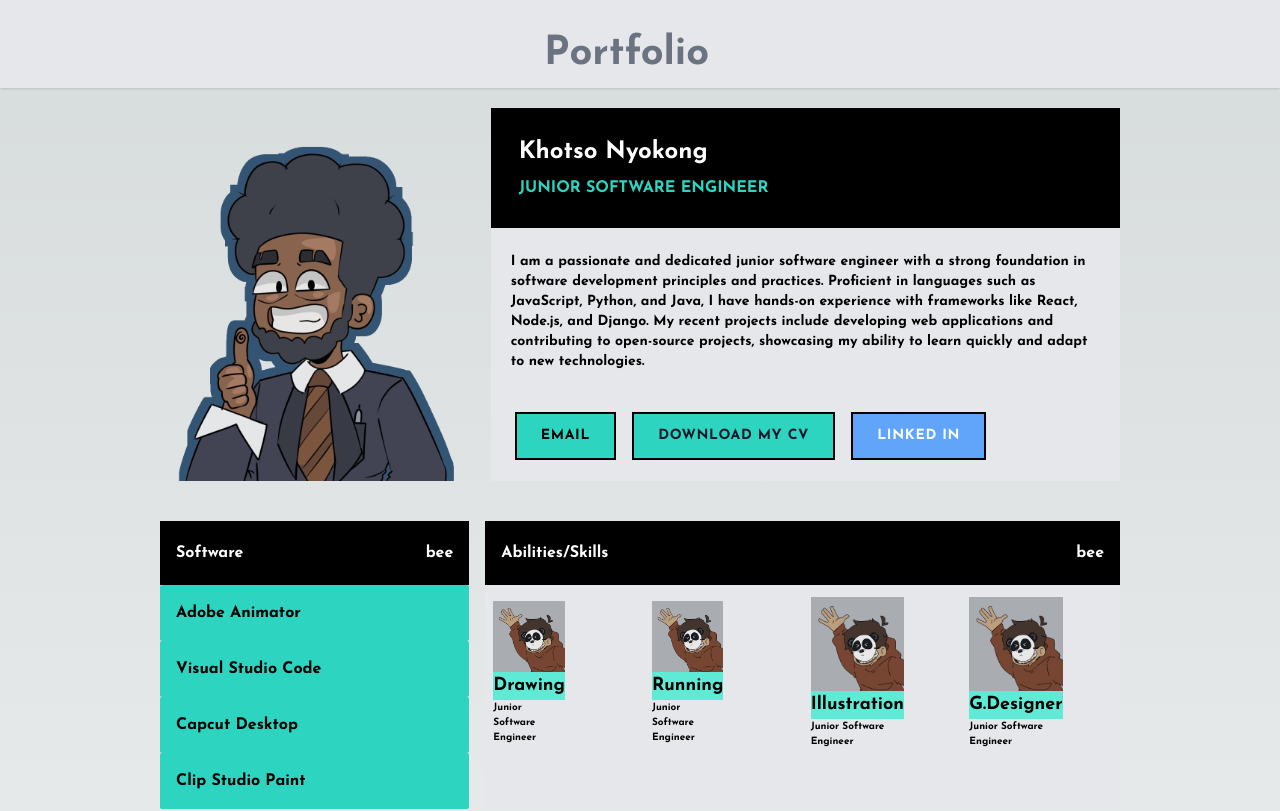
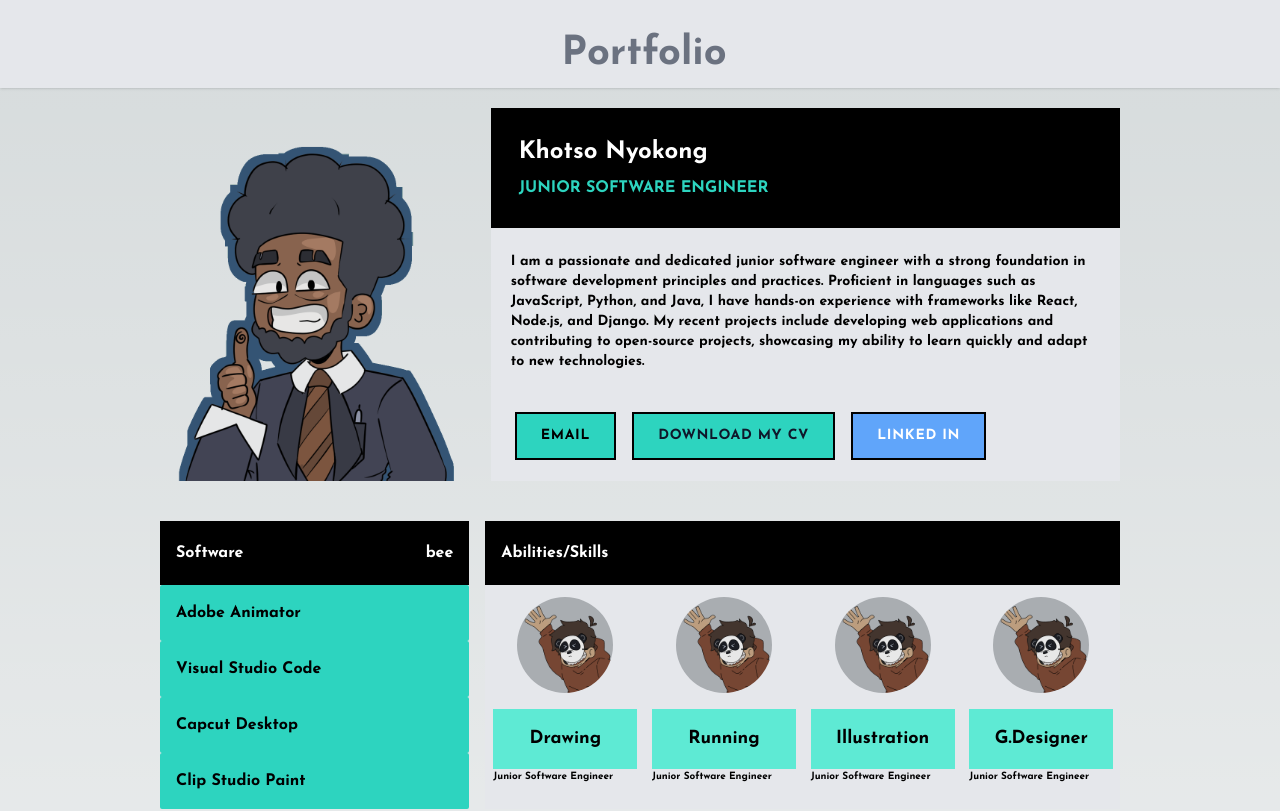
Before and after one commit to Nyokong/kays-cv-ver001, a Next.js app: page / in a window 1280 px wide. Shown: the top 811 px of the page. Built offline with nearby package versions, Linux system fonts and the light colour scheme.

Commit message:
image changes

```diff
--- a/src/app/components/abilities.tsx
+++ b/src/app/components/abilities.tsx
@@ -29,7 +29,15 @@ export default function abilities() {
 
         <div className='bg-gray-200 col-span-2'>
             <div className='bg-gray-200 relative'>
-                <div className='absolute top-0 right-0 bg-black text-white py-5 px-4'>bee</div>
+                {/* {<div className='absolute top-0 right-0 bg-black text-white py-5 px-4'>
+                <Image
+                    className="w-24 h-24 rounded-full mx-auto"
+                    src="/image.png"
+                    alt="{name}"
+                    width={300}
+                    height={300}
+                />
+                </div>} */}
                 <h1 className='w-full bg-black text-white py-5 px-4'>
                     Abilities/Skills
                 </h1>
@@ -61,15 +69,16 @@ export default function abilities() {
 
 function Exp({img,name,role}: ProjectProps) {
     return (
-        <div className="grid grid-flow-row auto-rows-max hover:auto-rows-min p-3 px-2">
-            <div className='flex justify-center '>
+        <div className="grid grid-flow-row auto-rows-max hover:auto-rows-min p-3 px-2 w-40">
+            <div className='md:flex p-8 md:p-0 '>
                 <Image
-                    className=""
+                    className="w-24 h-24 rounded-full mx-auto"
                     src={img}
                     alt={name}
                 />
             </div>
-            <div className='text-lg bg-teal-300 w-full'>{name}</div>
+            <div className='flex align-center justify-center text-lg bg-teal-300 w-full
+            mt-4 py-4 p-2'>{name}</div>
             <div className='text-[10px] flex flex-row items-center w-full'>{role}</div>
         </div>
 
--- a/src/app/components/header.tsx
+++ b/src/app/components/header.tsx
@@ -10,7 +10,7 @@ export default function Header() {
         <div className="max-w-7xl mx-auto py-6 px-4 sm:px-6 lg:px-8">
             <div className="flex w-48 mb-10 relative z-10 before:absolute before:top-1 before:left-1 before:w-full before:h-full before:bg-teal-400">
                 <div className="absolute z-10 inset-0 w-full h-full object-cover">
-                    <h1 className="text-[40px] font-bold text-gray-500">
+                    <h1 className="flex justify-center align-items text-[40px] w-[200px] font-bold text-gray-500">
                         Portfolio
                     </h1>
                     <nav>
```
Also changed, not shown: public/image.png (added).
